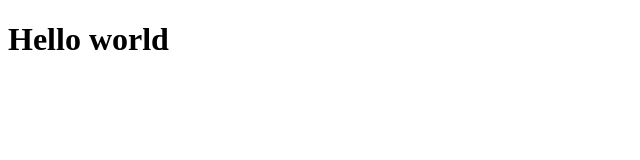
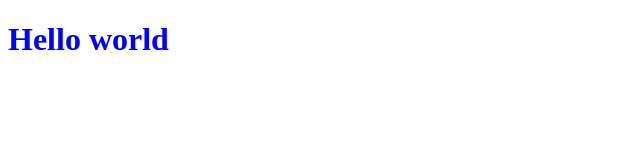
Before and after one commit to mona876/FSWD-1, a plain HTML site: page index.html in a window 1280 px wide. Shown: the whole page, without its empty margins (0-640 px from the left). Drawn offline with Linux system fonts and the light colour scheme.

Commit message:
i have added index.html

```diff
--- a/index.html
+++ b/index.html
@@ -7,6 +7,7 @@
     <title>Document</title>
 </head>
 <body>
-    <h1 style="">Hello world</h1>
+    <h1 style="color:blue
+">Hello world</h1>
 </body>
 </html>
```
